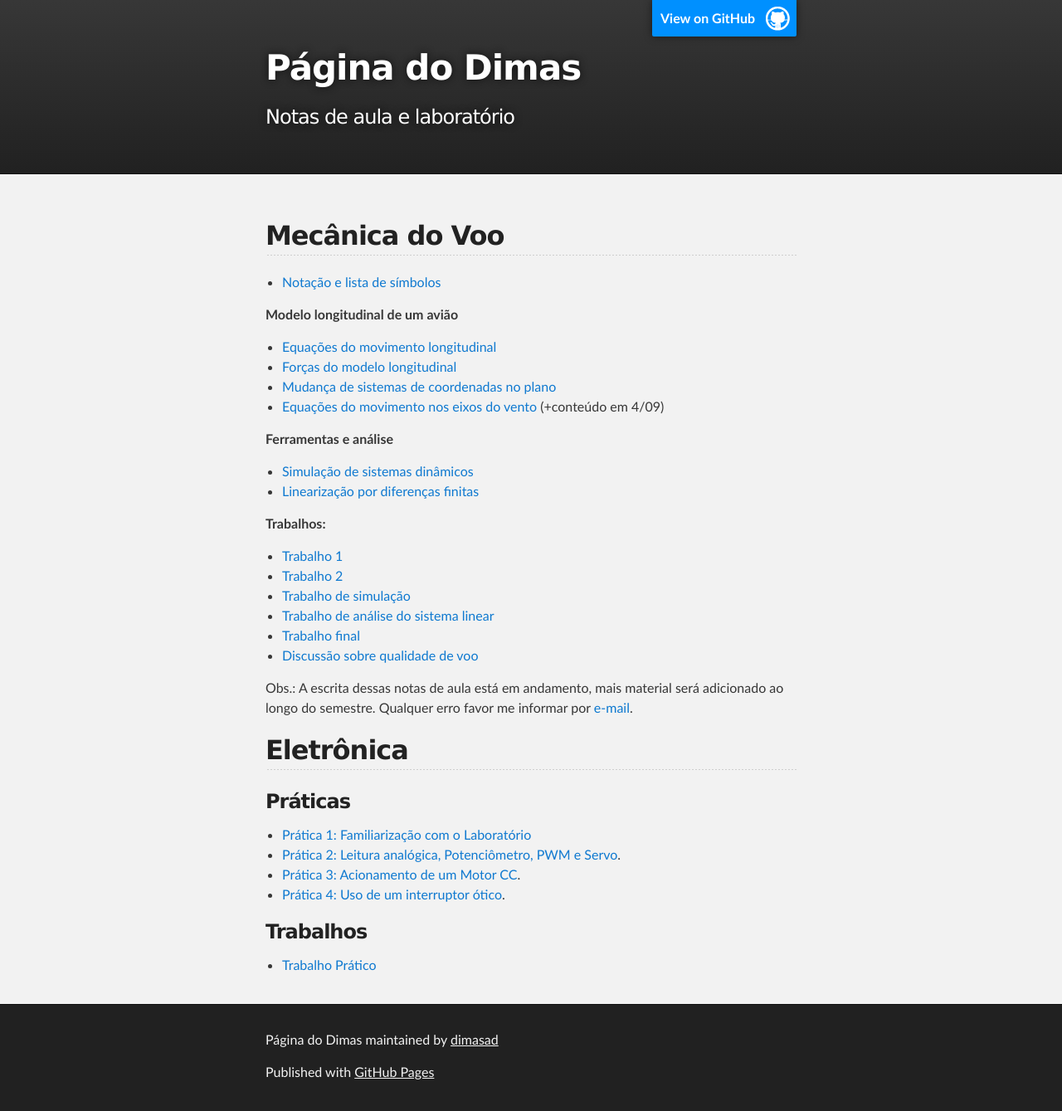
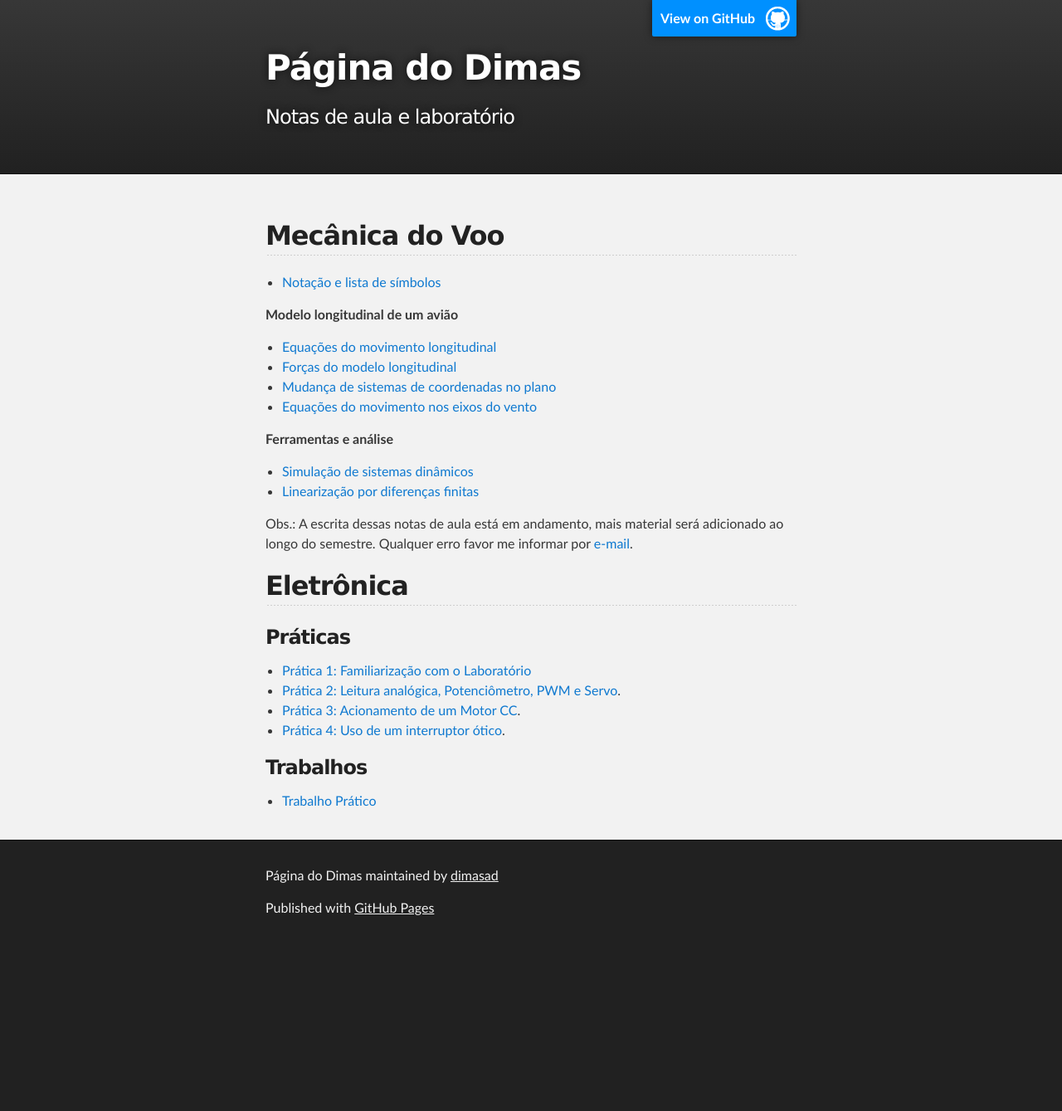
Before and after one commit to dimasad/dimasad.github.io.OLD, a Jekyll site: the page built from index.md, in a window 1280 px wide. Shown: the whole page at 83% size. Built offline with Jekyll 4.4.1, drawn with Linux system fonts in a browser that asks for light colours; after the commit the page ends 1141 px from its top, so only the background shows below that.

Commit message:
Atualizando conteúdo mecvoo 2019.

```diff
--- a/index.md
+++ b/index.md
@@ -15,13 +15,13 @@ Mecânica do Voo
 * [Forças do modelo longitudinal](mecvoo/forcas-long)
 * [Mudança de sistemas de coordenadas no plano](mecvoo/rot-long)
 * [Equações do movimento nos eixos do vento](mecvoo/long-eqmov-vento)
- (+conteúdo em 4/09)
 
 **Ferramentas e análise**
 
 * [Simulação de sistemas dinâmicos](mecvoo/sim)
 * [Linearização por diferenças finitas](mecvoo/lineariz-diferencas-finitas)
 
+{::comment}
 **Trabalhos:**
 
 * [Trabalho 1](mecvoo/trabalho1)
@@ -31,7 +31,6 @@ Mecânica do Voo
 * [Trabalho final](mecvoo/trabalho-final)
 * [Discussão sobre qualidade de voo](mecvoo/discussao)
 
-{::comment}
 * [Trabalho de linearização do modelo longitudinal](mecvoo/trabalho-lin)
 {:/comment}
 
```
